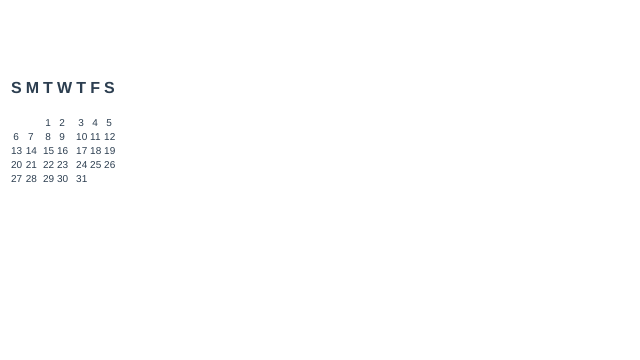
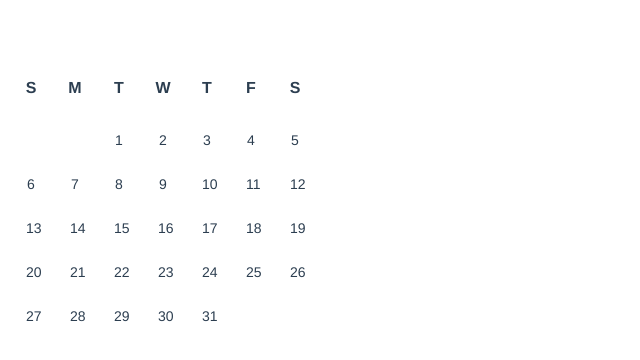
Before and after one commit to Miguelbpy/vue-single-date-picker, a Vue app: page / in a window 1280 px wide. Shown: the top 360 px of the page, without its empty margins (0-640 px from the left). Built offline with nearby package versions, Linux system fonts and the light colour scheme.

Commit message:
Add padding to dates

```diff
--- a/src/components/CalendarDate.vue
+++ b/src/components/CalendarDate.vue
@@ -25,5 +25,7 @@ export default {
   height: 10px;
   width: 10px;
   font-size: 10px;
+  padding: 15px;
+  font-size: 14px;
 }
 </style>
```
